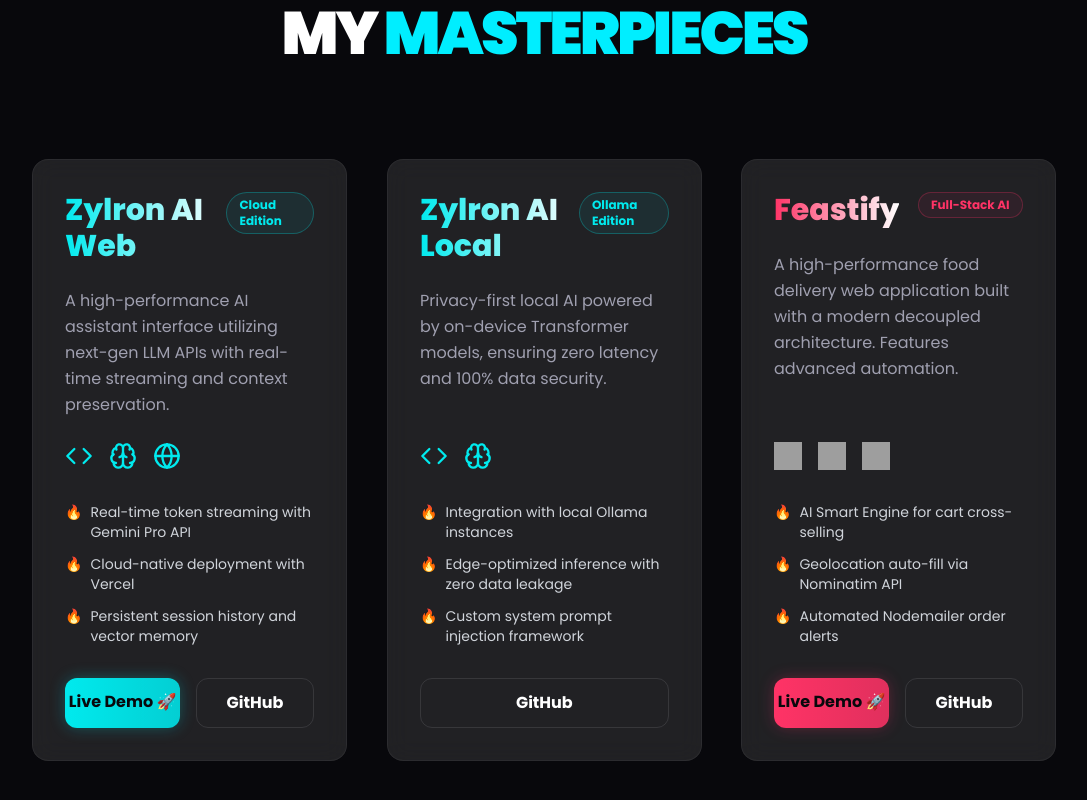
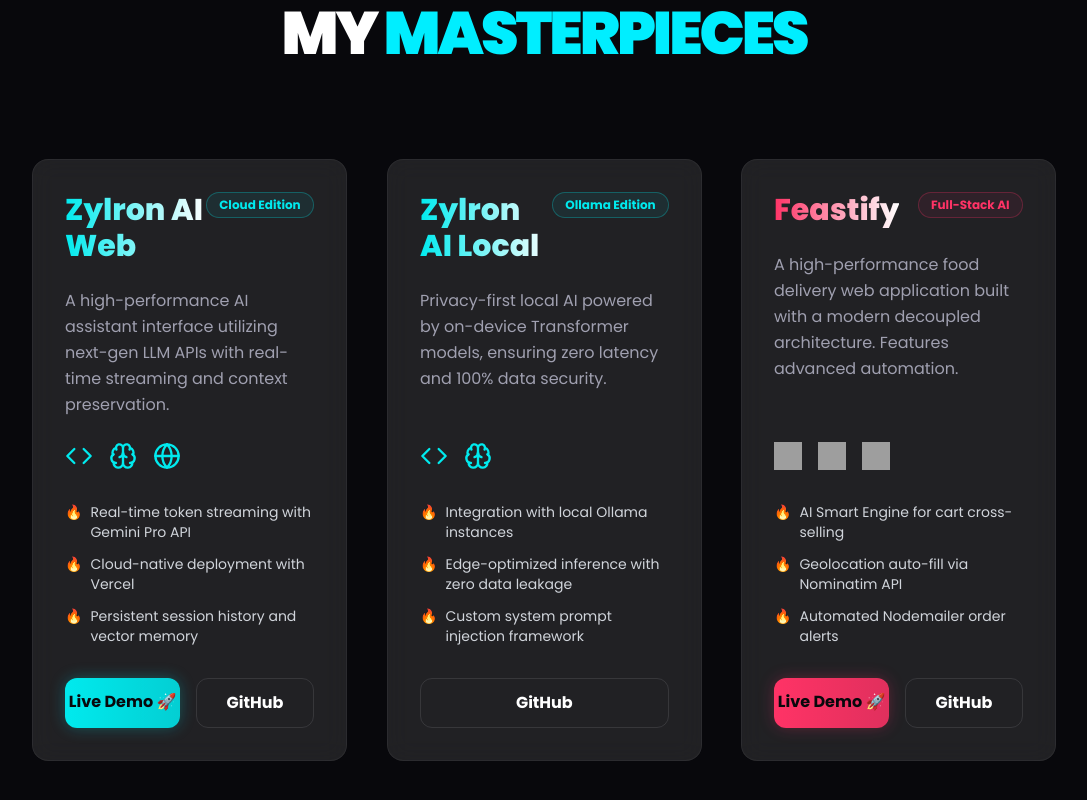
Before and after one commit to Thirumalaivasan2007/Portfolio-website, a React (Vite) app: page / in a window 1280 px wide. Shown: the part 2017-2817 px from the top of the page, without its empty margins (96-1183 px from the left). Built offline with nearby package versions, Linux system fonts and the light colour scheme; grey boxes are pictures that could not be loaded.

Commit message:
🐛 Fix: Prevent tag text wrapping in ProjectCard to preserve pill-shape design

```diff
--- a/src/components/ProjectCard.jsx
+++ b/src/components/ProjectCard.jsx
@@ -35,7 +35,7 @@
             {title}
           </h3>
           <span
-            className="px-3 py-1 rounded-full text-xs font-bold border"
+            className="px-3 py-1 rounded-full text-xs font-bold border whitespace-nowrap"
             style={{
               borderColor: `${accentColor}44`,
               color: accentColor,
```
